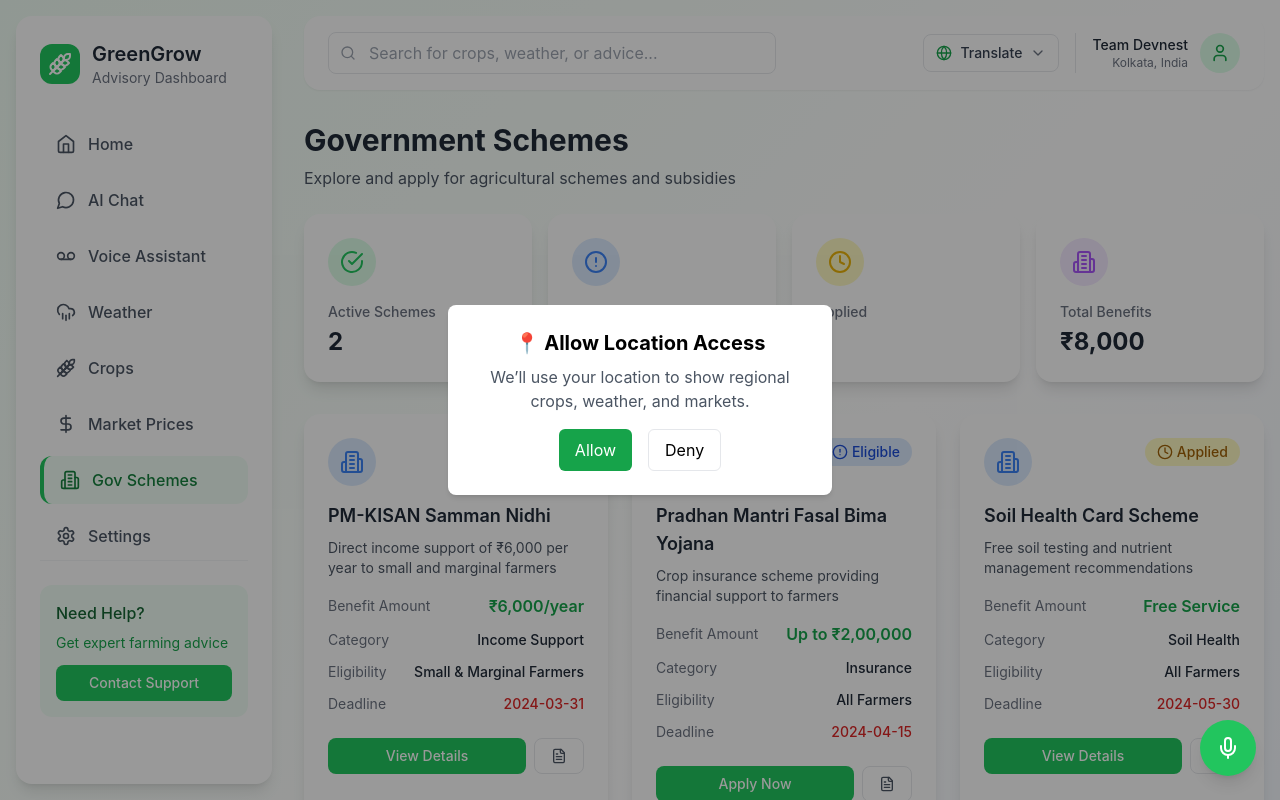
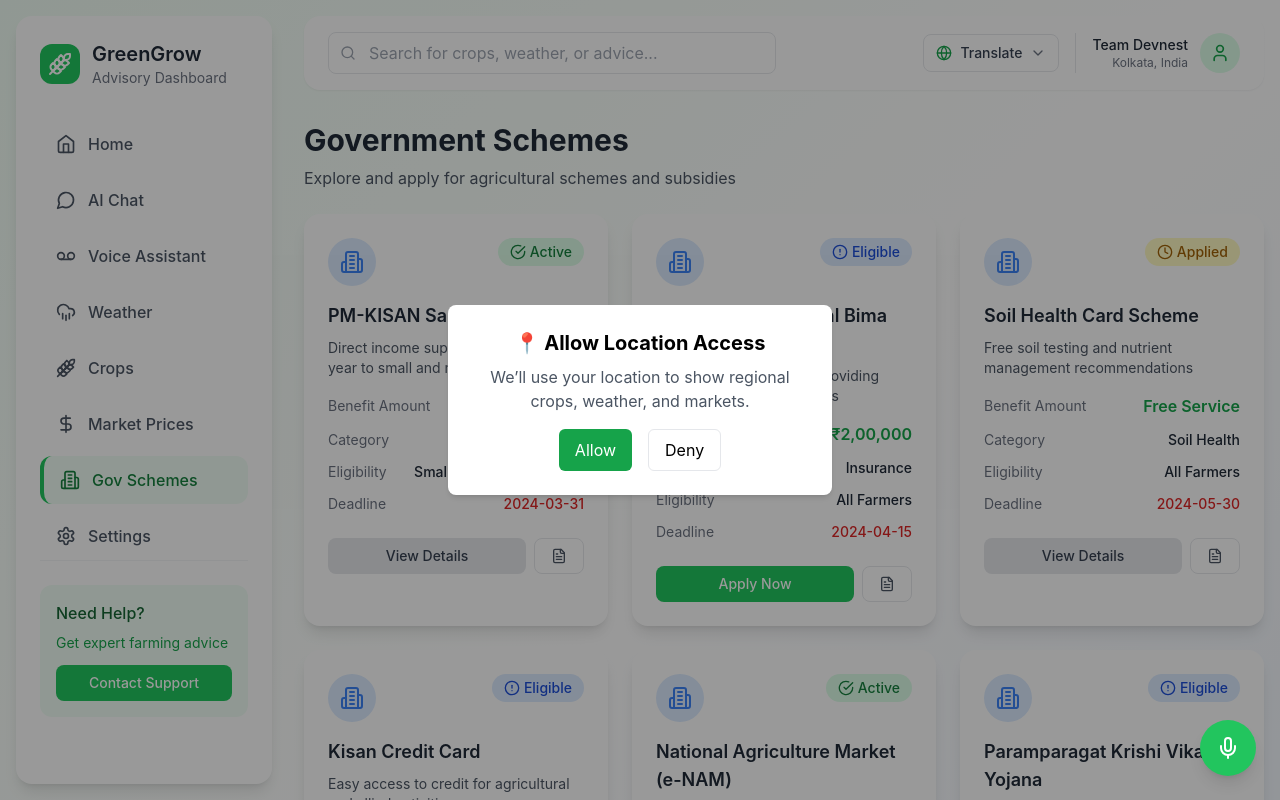
Before and after one commit to Sov-ereign/GreenGrow, a React (Vite) app in the folder Client/: page /schemes in a window 1280 px wide. Shown: the top 800 px of the page. Built offline with nearby package versions, Linux system fonts and the light colour scheme; no server answers.

Commit message:
Refactor Schemes component: add apply URLs for each scheme, remove unused quick stats section, and update button structure for better accessibility.

```diff
--- a/Client/src/pages/Schemes.tsx
+++ b/Client/src/pages/Schemes.tsx
@@ -1,5 +1,5 @@
 import React from 'react';
-import { Building2, FileText, Calendar, CheckCircle, Clock, AlertCircle } from 'lucide-react';
+import { Building2, FileText, CheckCircle, Clock, AlertCircle } from 'lucide-react';
 
 const Schemes: React.FC = () => {
   const schemes = [
@@ -11,7 +11,8 @@
       status: 'active',
       deadline: '2024-03-31',
       category: 'Income Support',
-      eligibility: 'Small & Marginal Farmers'
+      eligibility: 'Small & Marginal Farmers',
+      applyUrl: 'https://pmkisan.gov.in/'
     },
     {
       id: 2,
@@ -21,7 +22,8 @@
       status: 'eligible',
       deadline: '2024-04-15',
       category: 'Insurance',
-      eligibility: 'All Farmers'
+      eligibility: 'All Farmers',
+      applyUrl: 'https://pmfby.gov.in/'
     },
     {
       id: 3,
@@ -31,7 +33,8 @@
       status: 'applied',
       deadline: '2024-05-30',
       category: 'Soil Health',
-      eligibility: 'All Farmers'
+      eligibility: 'All Farmers',
+      applyUrl: 'https://soilhealth.dac.gov.in/'
     },
     {
       id: 4,
@@ -41,7 +44,8 @@
       status: 'eligible',
       deadline: '2024-12-31',
       category: 'Credit',
-      eligibility: 'All Farmers'
+      eligibility: 'All Farmers',
+      applyUrl: 'https://www.myscheme.gov.in/schemes/kcc'
     },
     {
       id: 5,
@@ -51,7 +55,8 @@
       status: 'active',
       deadline: 'Ongoing',
       category: 'Marketing',
-      eligibility: 'All Farmers'
+      eligibility: 'All Farmers',
+      applyUrl: 'https://enam.gov.in/'
     },
     {
       id: 6,
@@ -61,7 +66,8 @@
       status: 'eligible',
       deadline: '2024-06-30',
       category: 'Organic Farming',
-      eligibility: 'Organic Farmers'
+      eligibility: 'Organic Farmers',
+      applyUrl: 'https://pgsindia-ncof.gov.in/'
     }
   ];
 
@@ -89,49 +95,6 @@
       <div className="mb-6">
         <h1 className="text-3xl font-bold text-gray-800 mb-2">Government Schemes</h1>
         <p className="text-gray-600">Explore and apply for agricultural schemes and subsidies</p>
-      </div>
-
-      {/* Quick Stats */}
-      <div className="grid grid-cols-1 md:grid-cols-4 gap-4 mb-8">
-        <div className="bg-white rounded-2xl shadow-lg p-6">
-          <div className="flex items-center justify-between mb-4">
-            <div className="w-12 h-12 bg-green-100 rounded-full flex items-center justify-center">
-              <CheckCircle className="h-6 w-6 text-green-500" />
-            </div>
-          </div>
-          <h3 className="text-sm font-medium text-gray-500 mb-1">Active Schemes</h3>
-          <p className="text-2xl font-bold text-gray-800">2</p>
-        </div>
-
-        <div className="bg-white rounded-2xl shadow-lg p-6">
-          <div className="flex items-center justify-between mb-4">
-            <div className="w-12 h-12 bg-blue-100 rounded-full flex items-center justify-center">
-              <AlertCircle className="h-6 w-6 text-blue-500" />
-            </div>
-          </div>
-          <h3 className="text-sm font-medium text-gray-500 mb-1">Eligible For</h3>
-          <p className="text-2xl font-bold text-gray-800">4</p>
-        </div>
-
-        <div className="bg-white rounded-2xl shadow-lg p-6">
-          <div className="flex items-center justify-between mb-4">
-            <div className="w-12 h-12 bg-yellow-100 rounded-full flex items-center justify-center">
-              <Clock className="h-6 w-6 text-yellow-500" />
-            </div>
-          </div>
-          <h3 className="text-sm font-medium text-gray-500 mb-1">Applied</h3>
-          <p className="text-2xl font-bold text-gray-800">1</p>
-        </div>
-
-        <div className="bg-white rounded-2xl shadow-lg p-6">
-          <div className="flex items-center justify-between mb-4">
-            <div className="w-12 h-12 bg-purple-100 rounded-full flex items-center justify-center">
-              <Building2 className="h-6 w-6 text-purple-500" />
-            </div>
-          </div>
-          <h3 className="text-sm font-medium text-gray-500 mb-1">Total Benefits</h3>
-          <p className="text-2xl font-bold text-gray-800">₹8,000</p>
-        </div>
       </div>
 
       {/* Schemes Grid */}
@@ -171,12 +134,26 @@
             </div>
 
             <div className="flex space-x-2">
-              <button className="flex-1 bg-green-500 text-white py-2 px-4 rounded-lg hover:bg-green-600 transition-colors text-sm font-medium">
+              <a
+                href={scheme.applyUrl}
+                target="_blank"
+                rel="noopener noreferrer"
+                className={`flex-1 text-center py-2 px-4 rounded-lg text-sm font-medium transition-colors ${
+                  scheme.status === 'eligible'
+                    ? 'bg-green-500 text-white hover:bg-green-600'
+                    : 'bg-gray-200 text-gray-700 hover:bg-gray-300'
+                }`}
+              >
                 {scheme.status === 'eligible' ? 'Apply Now' : 'View Details'}
-              </button>
-              <button className="px-4 py-2 border border-gray-200 text-gray-600 rounded-lg hover:bg-gray-50 transition-colors">
+              </a>
+              <a
+                href={scheme.applyUrl}
+                target="_blank"
+                rel="noopener noreferrer"
+                className="px-4 py-2 border border-gray-200 text-gray-600 rounded-lg hover:bg-gray-50 transition-colors flex items-center justify-center"
+              >
                 <FileText className="h-4 w-4" />
-              </button>
+              </a>
             </div>
           </div>
         ))}
```
